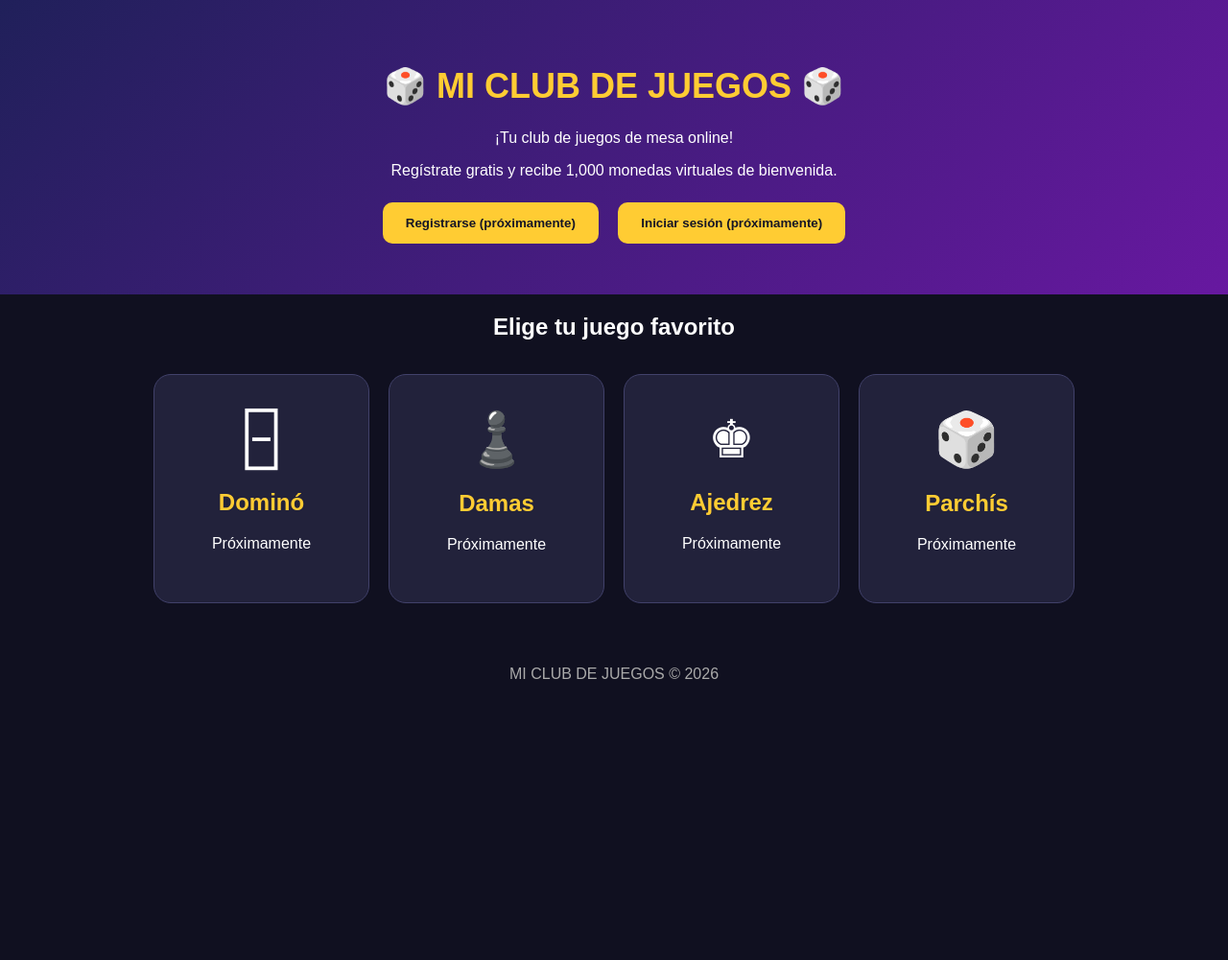
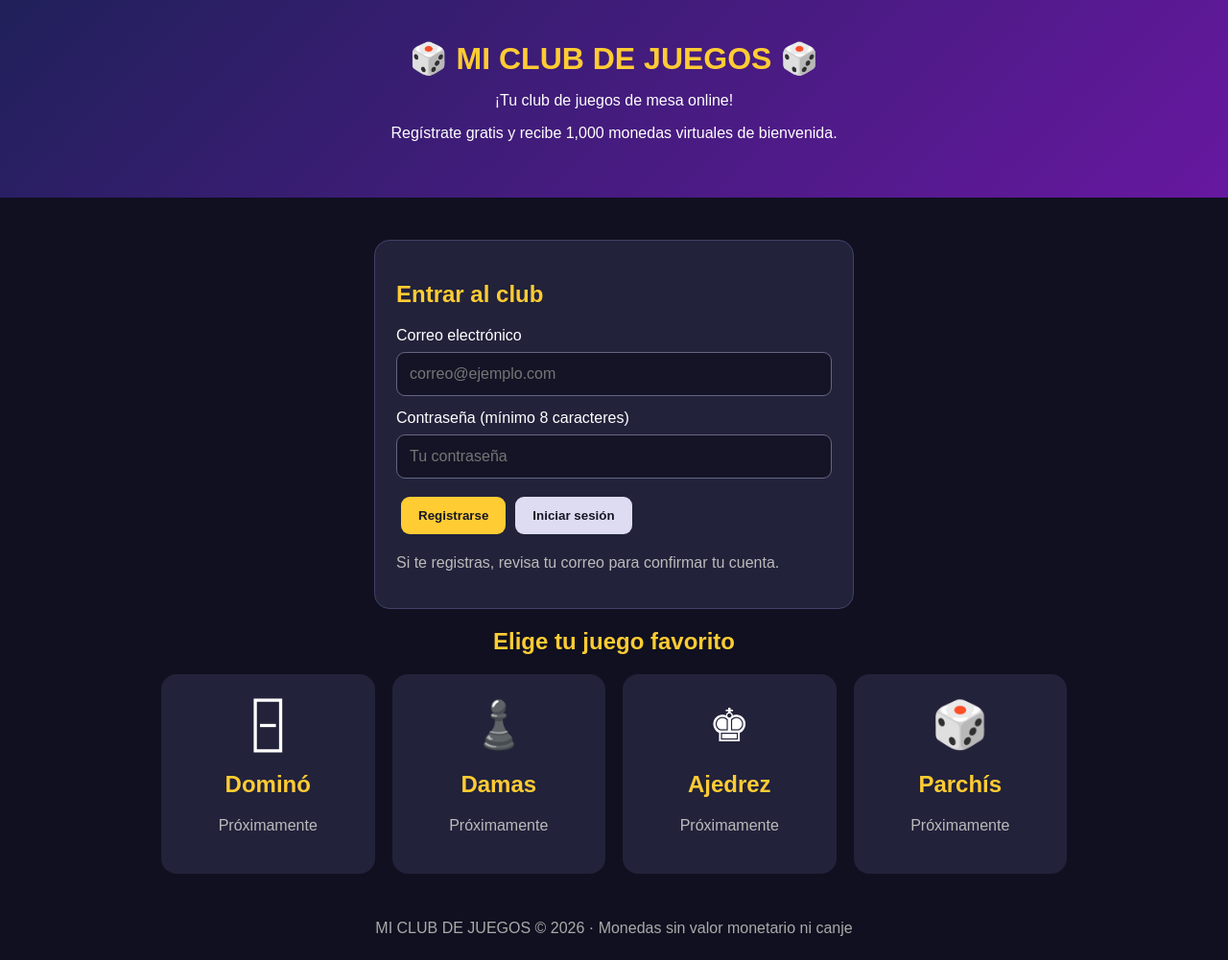
Before and after one commit to fuegoart11/mi-club-de-juegos, a plain HTML site: page index.html in a window 1280 px wide. Shown: the whole page at 96% size. Before the commit the page ends 800 px from the top, so only its background shows below. Drawn offline with nearby package versions, Linux system fonts and the light colour scheme.

Commit message:
Update index.html

```diff
--- a/index.html
+++ b/index.html
@@ -1,71 +1,60 @@
-<!DOCTYPE html>
+<!doctype html>
 <html lang="es">
 <head>
-  <meta charset="UTF-8">
-  <meta name="viewport" content="width=device-width, initial-scale=1.0">
-  <title>MI CLUB DE JUEGOS</title>
-  <style>
-    * { box-sizing: border-box; }
-    body {
-      margin: 0;
-      font-family: Arial, sans-serif;
-      background: #101020;
-      color: white;
-      text-align: center;
-    }
-    header {
-      padding: 45px 20px;
-      background: linear-gradient(135deg, #20205a, #6718a0);
-    }
-    h1 { color: #ffcc33; font-size: 36px; }
-    .btn {
-      display: inline-block;
-      padding: 14px 24px;
-      margin: 8px;
-      background: #ffcc33;
-      color: #161625;
-      border-radius: 10px;
-      text-decoration: none;
-      font-weight: bold;
-      cursor: pointer;
-      border: 0;
-    }
-    .games {
-      display: grid;
-      grid-template-columns: repeat(auto-fit, minmax(190px, 1fr));
-      gap: 20px;
-      max-width: 1000px;
-      margin: 35px auto;
-      padding: 0 20px;
-    }
-    .game {
-      padding: 35px 15px;
-      background: #22223b;
-      border-radius: 18px;
-      border: 1px solid #41416a;
-    }
-    .game span { font-size: 55px; }
-    .game h2 { color: #ffcc33; }
-    footer { padding: 30px; color: #aaa; }
-  </style>
+<meta charset="utf-8"><meta name="viewport" content="width=device-width,initial-scale=1">
+<title>MI CLUB DE JUEGOS</title>
+<style>
+*{box-sizing:border-box}body{margin:0;background:#101020;color:#fff;font-family:Arial,sans-serif}header{text-align:center;padding:42px 18px;background:linear-gradient(135deg,#20205a,#6718a0)}h1,h2{color:#ffcc33}h1{margin:0 0 12px}.wrap{max-width:980px;margin:auto;padding:24px 18px}.panel{background:#22223b;border:1px solid #41416a;border-radius:16px;padding:22px;margin:20px auto;max-width:500px}input{width:100%;padding:13px;margin:8px 0 14px;border:1px solid #656585;border-radius:9px;background:#141426;color:white;font-size:16px}button{padding:12px 18px;background:#ffcc33;border:0;border-radius:9px;font-weight:bold;cursor:pointer;margin:5px;color:#161625}button:disabled{opacity:.55;cursor:wait}.secondary{background:#dedcf2}.hidden{display:none}.games{display:grid;grid-template-columns:repeat(auto-fit,minmax(190px,1fr));gap:18px}.game{text-align:center;background:#22223b;border-radius:16px;padding:25px}.emoji{font-size:48px}.muted{color:#bbb}#message{white-space:pre-wrap;line-height:1.5}footer{text-align:center;color:#aaa;padding:24px}
+</style>
+<script src="https://cdn.jsdelivr.net/npm/@supabase/supabase-js@2/dist/umd/supabase.min.js"></script>
 </head>
 <body>
-  <header>
-    <h1>🎲 MI CLUB DE JUEGOS 🎲</h1>
-    <p>¡Tu club de juegos de mesa online!</p>
-    <p>Regístrate gratis y recibe 1,000 monedas virtuales de bienvenida.</p>
-    <button class="btn" type="button" disabled>Registrarse (próximamente)</button>
-    <button class="btn" type="button" disabled>Iniciar sesión (próximamente)</button>
-  </header>
-  <main>
-    <h2>Elige tu juego favorito</h2>
-    <section class="games">
-      <div class="game"><span>🁣</span><h2>Dominó</h2><p>Próximamente</p></div>
-      <div class="game"><span>♟️</span><h2>Damas</h2><p>Próximamente</p></div>
-      <div class="game"><span>♚</span><h2>Ajedrez</h2><p>Próximamente</p></div>
-      <div class="game"><span>🎲</span><h2>Parchís</h2><p>Próximamente</p></div>
-    </section>
-  </main>
-  <footer>MI CLUB DE JUEGOS © 2026</footer>
-</body>
-</html>
+<header><h1>🎲 MI CLUB DE JUEGOS 🎲</h1><p>¡Tu club de juegos de mesa online!</p><p>Regístrate gratis y recibe 1,000 monedas virtuales de bienvenida.</p></header>
+<main class="wrap">
+<section class="panel" id="auth-panel"><h2>Entrar al club</h2><label for="email">Correo electrónico</label><input id="email" type="email" autocomplete="email" placeholder="correo@ejemplo.com"><label for="password">Contraseña (mínimo 8 caracteres)</label><input id="password" type="password" minlength="8" autocomplete="current-password" placeholder="Tu contraseña"><div><button id="register">Registrarse</button><button class="secondary" id="login">Iniciar sesión</button></div><p class="muted">Si te registras, revisa tu correo para confirmar tu cuenta.</p></section>
+<section class="panel hidden" id="account-panel"><h2>Mi cuenta</h2><p id="player-email"></p><p>🪙 Mi saldo: <strong id="balance">Cargando...</strong> monedas virtuales</p><button id="logout">Cerrar sesión</button></section>
+<p id="message" role="status" aria-live="polite"></p>
+<h2 style="text-align:center">Elige tu juego favorito</h2><section class="games"><div class="game"><div class="emoji">🁣</div><h2>Dominó</h2><p class="muted">Próximamente</p></div><div class="game"><div class="emoji">♟️</div><h2>Damas</h2><p class="muted">Próximamente</p></div><div class="game"><div class="emoji">♚</div><h2>Ajedrez</h2><p class="muted">Próximamente</p></div><div class="game"><div class="emoji">🎲</div><h2>Parchís</h2><p class="muted">Próximamente</p></div></section>
+</main><footer>MI CLUB DE JUEGOS © 2026 · Monedas sin valor monetario ni canje</footer>
+<script>
+// REEMPLAZA SOLO ESTOS DOS VALORES CON LOS DE TU PROYECTO SUPABASE.
+const SUPABASE_URL = 'https://wiaopnmprhnhtjnhvimc.supabase.co/rest/v1/';
+const SUPABASE_PUBLISHABLE_KEY = 'sb_publishable_BMGkDZUSCDht8W_XQO6IZA_FzIKK4FD';
+const message = document.getElementById('message');
+const configured = SUPABASE_URL.startsWith('https://') && !SUPABASE_URL.includes('PEGA_AQUI') && !SUPABASE_PUBLISHABLE_KEY.includes('PEGA_AQUI');
+let client;
+if (!configured) {message.textContent='Configuración pendiente: agrega Project URL y Publishable key al archivo index.html.';document.getElementById('register').disabled=true;document.getElementById('login').disabled=true;}
+else {client = window.supabase.createClient(SUPABASE_URL,SUPABASE_PUBLISHABLE_KEY);}
+const email=()=>document.getElementById('email').value.trim();
+const password=()=>document.getElementById('password').value;
+const setMessage=(txt)=>{message.textContent=txt};
+const setBusy=(busy)=>{document.getElementById('register').disabled=busy;document.getElementById('login').disabled=busy};
+async function updateView(session){
+ const user=session?.user;
+ document.getElementById('auth-panel').classList.toggle('hidden',!!user);
+ document.getElementById('account-panel').classList.toggle('hidden',!user);
+ if(!user)return;
+ document.getElementById('player-email').textContent=user.email||'';
+ document.getElementById('balance').textContent='Cargando...';
+ const {data,error}=await client.from('wallets').select('balance').eq('user_id',user.id).single();
+ document.getElementById('balance').textContent=error?'No disponible':Number(data.balance).toLocaleString('es-ES');
+ if(error)setMessage('No se pudo consultar el saldo. Comprueba la configuración de Supabase.');
+}
+if(client){
+ document.getElementById('register').onclick=async()=>{
+  if(!email()||password().length<8){setMessage('Introduce un correo válido y una contraseña de al menos 8 caracteres.');return}
+  setBusy(true);setMessage('Creando cuenta...');
+  const {error}=await client.auth.signUp({email:email(),password:password(),options:{emailRedirectTo:window.location.origin}});
+  setBusy(false);setMessage(error?error.message:'Solicitud recibida. Revisa tu correo para confirmar tu cuenta. Si ya existe una cuenta, inicia sesión.');
+ };
+ document.getElementById('login').onclick=async()=>{
+  if(!email()||!password()){setMessage('Escribe tu correo y contraseña.');return}
+  setBusy(true);setMessage('Iniciando sesión...');
+  const {error}=await client.auth.signInWithPassword({email:email(),password:password()});
+  setBusy(false);setMessage(error?error.message:'Sesión iniciada.');
+ };
+ document.getElementById('logout').onclick=async()=>{const {error}=await client.auth.signOut();setMessage(error?error.message:'Sesión cerrada.');};
+ client.auth.onAuthStateChange((_event,session)=>{setTimeout(()=>{updateView(session).catch(()=>setMessage('No se pudo cargar la cuenta.'))},0)});
+ client.auth.getSession().then(({data})=>updateView(data.session)).catch(()=>setMessage('No se pudo comprobar la sesión.'));
+}
+</script>
```
